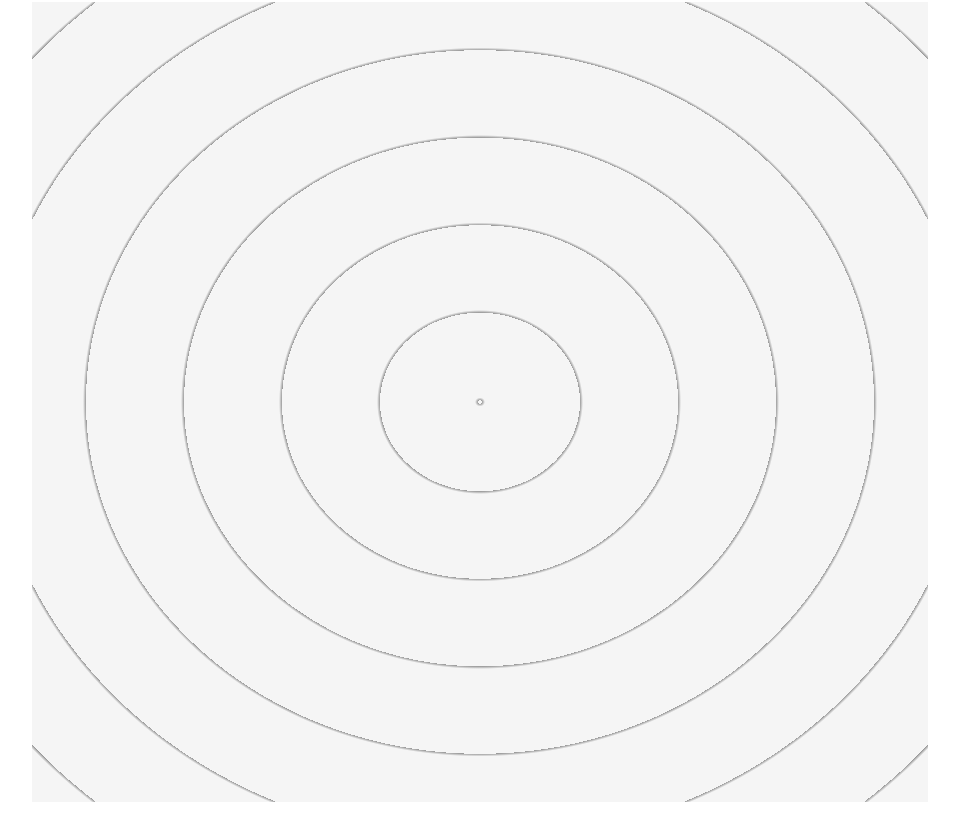
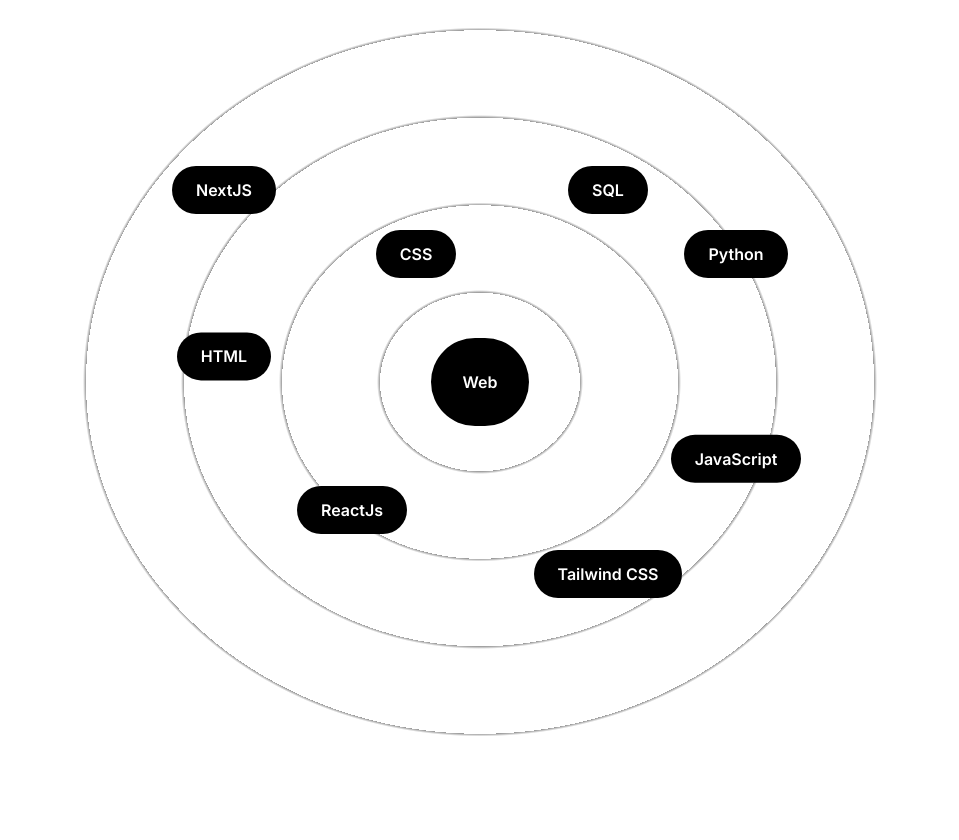
Before and after one commit to Jell13/Js-Portfolio, a Next.js app: page /about in a window 1280 px wide. Shown: the part 1158-1998 px from the top of the page, without its empty margins (160-1119 px from the left). Before the commit the page ends 1960 px from the top, so only its background shows below. Built offline with nearby package versions, Linux system fonts and the light colour scheme.

Commit message:
added the skills part and animation in the about page

```diff
--- a/app/about/page.jsx
+++ b/app/about/page.jsx
@@ -6,6 +6,7 @@
 import Image from 'next/image'
 import Hero from '../../public/hero.jpg'
 import Skills from '../components/Skills'
+import Experience from '../components/Experience'
 
 const About = () => {
   return (
@@ -26,13 +27,13 @@
 
             {/* Text Container */}
             <p>
-              Hi, I'm Jason, a web developer that works with both front-end and also back-end. Having a pasion to solve problems through coding. Loves doing puzzle and work effortlessly in order to satisfy and brings any client's vision to life.
+            Hello, I'm Jason, a proficient web developer experienced in both front-end and back-end development. I strive to create clients' visions using my dedication to problem solving in coding.
             </p>
             <p className='mt-4'>
-              I believe when solving problems I treat them almost as a game of puzzles that we need to complete with each pieces in order to have an amazing output. I do that because it makes it better and enjoyable experience when solving a problem.
+              I approach challenges like an intricate puzzle. I carefully piece together each component to carefully craft the desired output. This approach not only increases efficiency but also makes the process more enjoyable and fullfilling.
             </p>
             <p className='mt-4'>
-              I don't only try my best to be good in making web applications but I love to make them interactive therefore any type of medium would be satisfied with the result that I produce. I look forward to any opportunity that I will find in the future.
+              I am deeply passionate about creating interactive experiences accessible on different devices. Eager to find opportunities to continue growing my skills and expertise in the future.
             </p>
           </div>
           <div className='col-span-3 ml-8 relative h-max rounded-2xl border-2 border-solid border-black'>
@@ -46,6 +47,9 @@
           <Skills/>
         </div>
 
+        <div className='w-full'>
+          <Experience/>
+        </div>
       </div>
     </>
   )
--- /dev/null
+++ b/app/components/Experience.jsx
@@ -0,0 +1,11 @@
+import React from 'react'
+
+const Experience = () => {
+  return (
+    <div className='w-full flex justify-center items-center'>
+      <h1 className='text-white font-bold text-6xl '>Experience</h1>
+    </div>
+  )
+}
+
+export default Experience
--- a/app/components/Skills.jsx
+++ b/app/components/Skills.jsx
@@ -1,10 +1,77 @@
-import React from 'react'
+"use client"
+import {motion} from 'framer-motion'
+
+const skills = [
+  {
+    name: "CSS",
+    x:"-5vw",
+    y:"-10vw"
+  },
+  {
+    name: "HTML",
+    x:"-20vw",
+    y:"-2vw"
+  },
+  {
+    name: "JavaScript",
+    x:"20vw",
+    y:"6vw"
+  },
+  {
+    name: "ReactJs",
+    x:"-10vw",
+    y:"10vw"
+  },
+  {
+    name: "NextJS",
+    x:"-20vw",
+    y:"-15vw"
+  },
+  {
+    name: "Python",
+    x:"20vw",
+    y:"-10vw"
+  },
+  {
+    name: "SQL",
+    x:"10vw",
+    y:"-15vw"
+  },
+  {
+    name: "Tailwind CSS",
+    x:"10vw",
+    y:"15vw"
+  }
+
+]
+
+const Skill = ({name, x, y}) => {
+  return (
+    <motion.div
+    initial={{x:0, y:0}}
+    whileInView={{x:x, y:y}}
+    transition={{duration:1.5}}
+    whileHover={{scale:1.05}}
+    className='flex items-center justify-center bg-black text-white rounded-full font-semibold py-3 px-6 shadow-dark cursor-pointer absolute'>
+      {name}
+    </motion.div>
+  )
+}
 
 const Skills = () => {
   return (
     <div>
       <h2 className='font-bold text-6xl mt-56 text-center'>Skills</h2>
-      <div className='w-full h-screen relative flex items-center justify-center  bg-circulaLight'></div>
+      <div className='w-full h-screen relative flex items-center justify-center rounded-full bg-circulaLight'>
+        <motion.div
+        whileHover={{scale:1.05}}
+        className='flex items-center justify-center bg-black text-white rounded-full font-semibold p-8 shadow-dark cursor-pointer'>
+          Web
+        </motion.div>
+        {skills.map((skill) =>(
+          <Skill name={skill.name} x={skill.x} y={skill.y}/>
+        ))}
+      </div>
     </div>
   )
 }
--- a/app/page.jsx
+++ b/app/page.jsx
@@ -16,7 +16,7 @@
         <h1 className='text-2xl'>
           <Typewriter
             options={{
-              strings: ["Hi, the name's Jason Sugiharto", 'Guy-who-likes-drawing', 'ButMainlyCodes'],
+              strings: ["Hi, my name is Jason Sugiharto", 'Guy-who-likes-drawing', 'ButMainlyCodes'],
               autoStart: true,
               loop: true,
               delaySpeed: 2000
--- a/tailwind.config.js
+++ b/tailwind.config.js
@@ -8,7 +8,7 @@
   theme: {
     extend: {
       backgroundImage:{
-        circulaLight: "repeating-radial-gradient(rgba(0,0,0,0.4) 2px, #f5f5f5 5px, #f5f5f5 100px);"
+        circulaLight: "repeating-radial-gradient(rgba(0,0,0,0.4) 2px, rgba(0,0,0,0) 5px, rgba(0,0,0,0) 100px);"
       }
     },
   },
```
